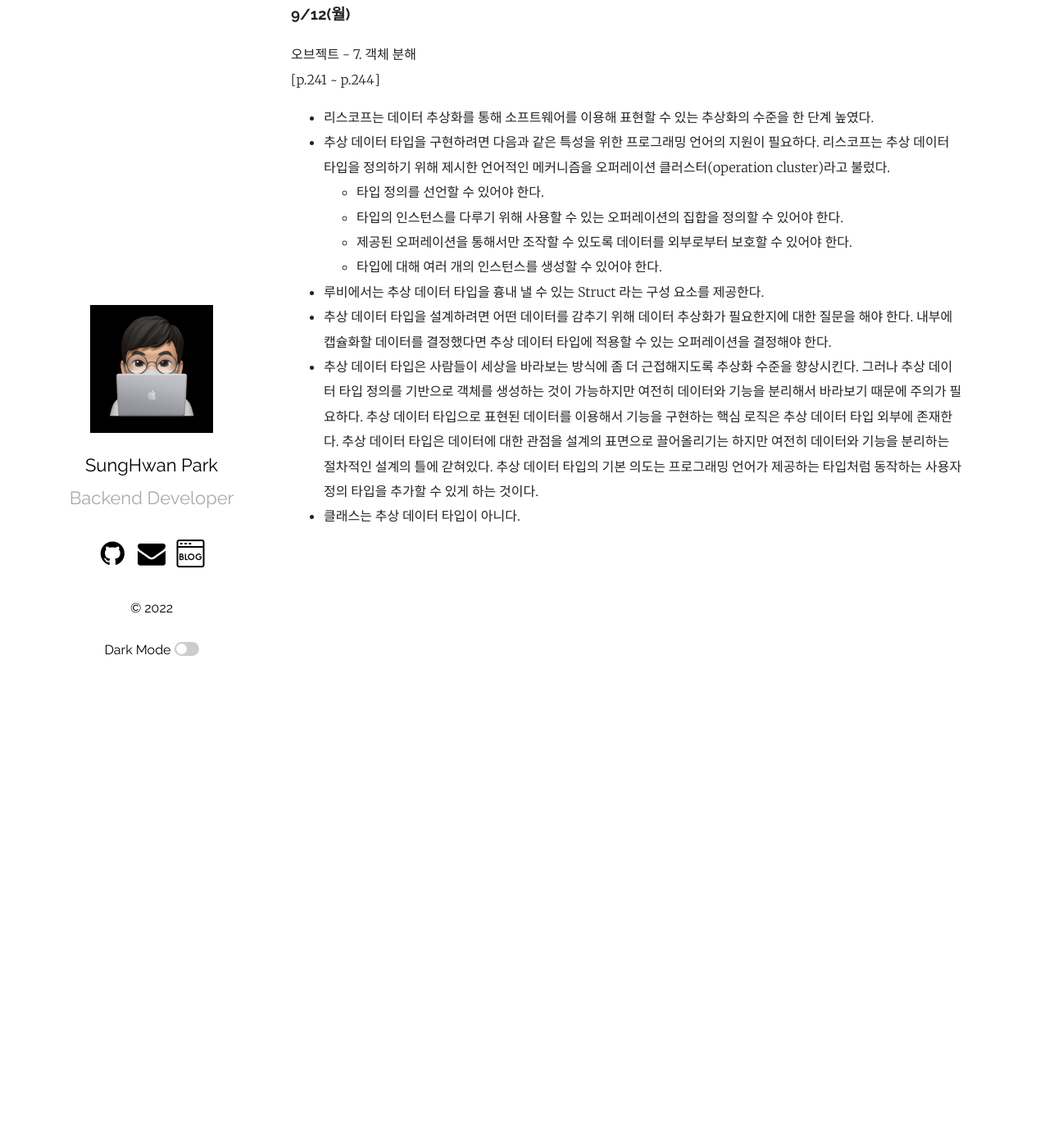
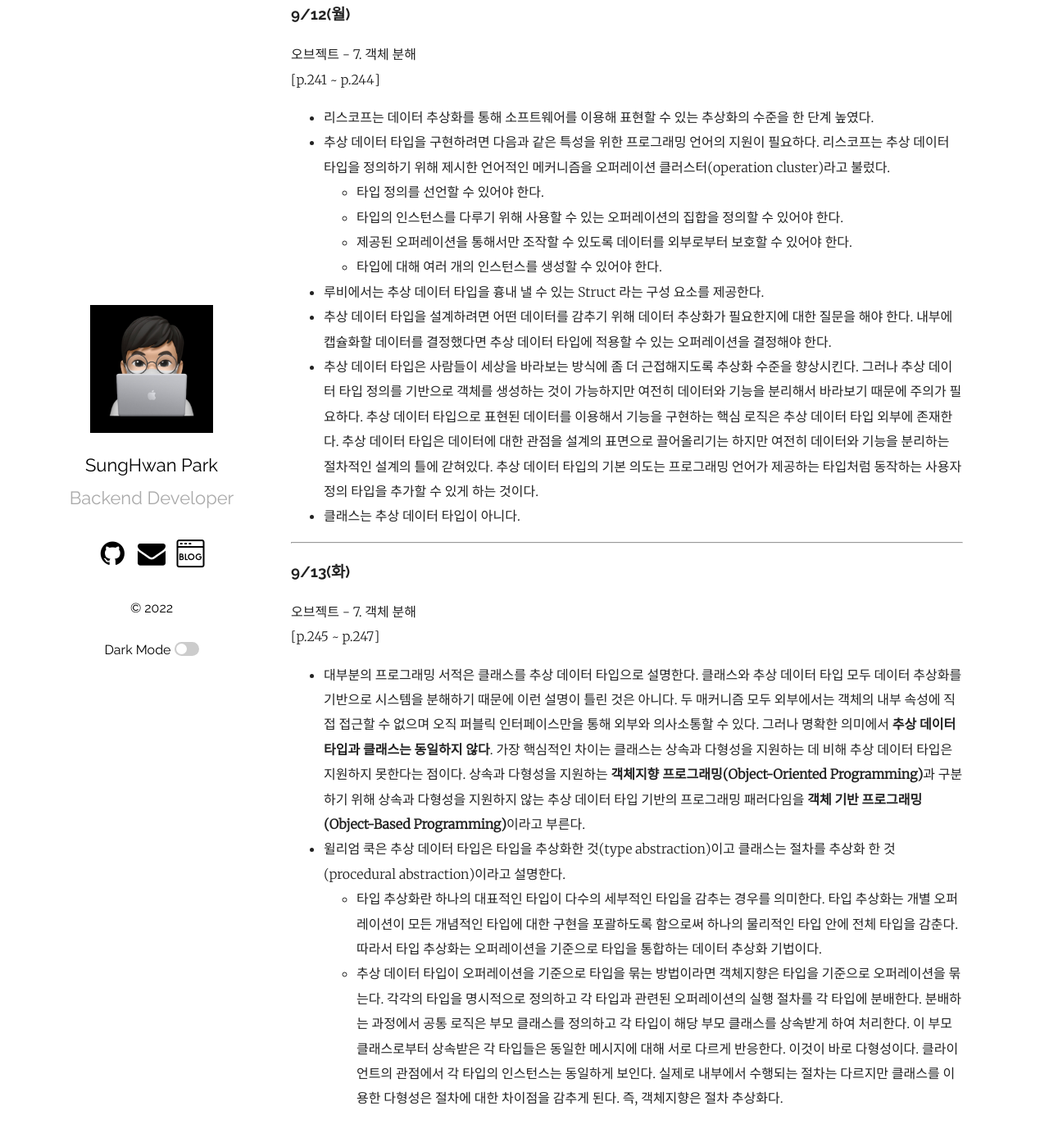
Before and after one commit to mrpark219/TIL, a Jekyll site: the page built from _posts/2022-09-01-9월TIL.markdown, in a window 1280 px wide and 1400 px high, scrolled down 12545 px. Shown: the top 1388 px of the window at 82% size. Built offline with Jekyll 4.4.1, drawn with Linux system fonts in a browser that asks for light colours; comment, search, counter and statistics services are not loaded; before the commit the page ends 13235 px from its top, so only the background shows below that.

Commit message:
feat: 2022-09-13 TIL 추가

```diff
--- a/_posts/2022-09-01-9월TIL.markdown
+++ b/_posts/2022-09-01-9월TIL.markdown
@@ -261,3 +261,15 @@ categories: 202209 TIL
 -   추상 데이터 타입을 설계하려면 어떤 데이터를 감추기 위해 데이터 추상화가 필요한지에 대한 질문을 해야 한다. 내부에 캡슐화할 데이터를 결정했다면 추상 데이터 타입에 적용할 수 있는 오퍼레이션을 결정해야 한다.
 -   추상 데이터 타입은 사람들이 세상을 바라보는 방식에 좀 더 근접해지도록 추상화 수준을 향상시킨다. 그러나 추상 데이터 타입 정의를 기반으로 객체를 생성하는 것이 가능하지만 여전히 데이터와 기능을 분리해서 바라보기 때문에 주의가 필요하다. 추상 데이터 타입으로 표현된 데이터를 이용해서 기능을 구현하는 핵심 로직은 추상 데이터 타입 외부에 존재한다. 추상 데이터 타입은 데이터에 대한 관점을 설계의 표면으로 끌어올리기는 하지만 여전히 데이터와 기능을 분리하는 절차적인 설계의 틀에 갇혀있다. 추상 데이터 타입의 기본 의도는 프로그래밍 언어가 제공하는 타입처럼 동작하는 사용자 정의 타입을 추가할 수 있게 하는 것이다.
 -   클래스는 추상 데이터 타입이 아니다.
+
+---
+
+### 9/13(화)
+
+오브젝트 - 7. 객체 분해
+[p.245 ~ p.247]
+
+-   대부분의 프로그래밍 서적은 클래스를 추상 데이터 타입으로 설명한다. 클래스와 추상 데이터 타입 모두 데이터 추상화를 기반으로 시스템을 분해하기 때문에 이런 설명이 틀린 것은 아니다. 두 매커니즘 모두 외부에서는 객체의 내부 속성에 직접 접근할 수 없으며 오직 퍼블릭 인터페이스만을 통해 외부와 의사소통할 수 있다. 그러나 명확한 의미에서 **추상 데이터 타입과 클래스는 동일하지 않다**. 가장 핵심적인 차이는 클래스는 상속과 다형성을 지원하는 데 비해 추상 데이터 타입은 지원하지 못한다는 점이다. 상속과 다형성을 지원하는 **객체지향 프로그래밍(Object-Oriented Programming)**과 구분하기 위해 상속과 다형성을 지원하지 않는 추상 데이터 타입 기반의 프로그래밍 패러다임을 **객체 기반 프로그래밍(Object-Based Programming)**이라고 부른다.
+-   윌리엄 쿡은 추상 데이터 타입은 타입을 추상화한 것(type abstraction)이고 클래스는 절차를 추상화 한 것(procedural abstraction)이라고 설명한다.
+    -   타입 추상화란 하나의 대표적인 타입이 다수의 세부적인 타입을 감추는 경우를 의미한다. 타입 추상화는 개별 오퍼레이션이 모든 개념적인 타입에 대한 구현을 포괄하도록 함으로써 하나의 물리적인 타입 안에 전체 타입을 감춘다. 따라서 타입 추상화는 오퍼레이션을 기준으로 타입을 통합하는 데이터 추상화 기법이다.
+    -   추상 데이터 타입이 오퍼레이션을 기준으로 타입을 묶는 방법이라면 객체지향은 타입을 기준으로 오퍼레이션을 묶는다. 각각의 타입을 명시적으로 정의하고 각 타입과 관련된 오퍼레이션의 실행 절차를 각 타입에 분배한다. 분배하는 과정에서 공통 로직은 부모 클래스를 정의하고 각 타입이 해당 부모 클래스를 상속받게 하여 처리한다. 이 부모 클래스로부터 상속받은 각 타입들은 동일한 메시지에 대해 서로 다르게 반응한다. 이것이 바로 다형성이다. 클라이언트의 관점에서 각 타입의 인스턴스는 동일하게 보인다. 실제로 내부에서 수행되는 절차는 다르지만 클래스를 이용한 다형성은 절차에 대한 차이점을 감추게 된다. 즉, 객체지향은 절차 추상화다.
```
